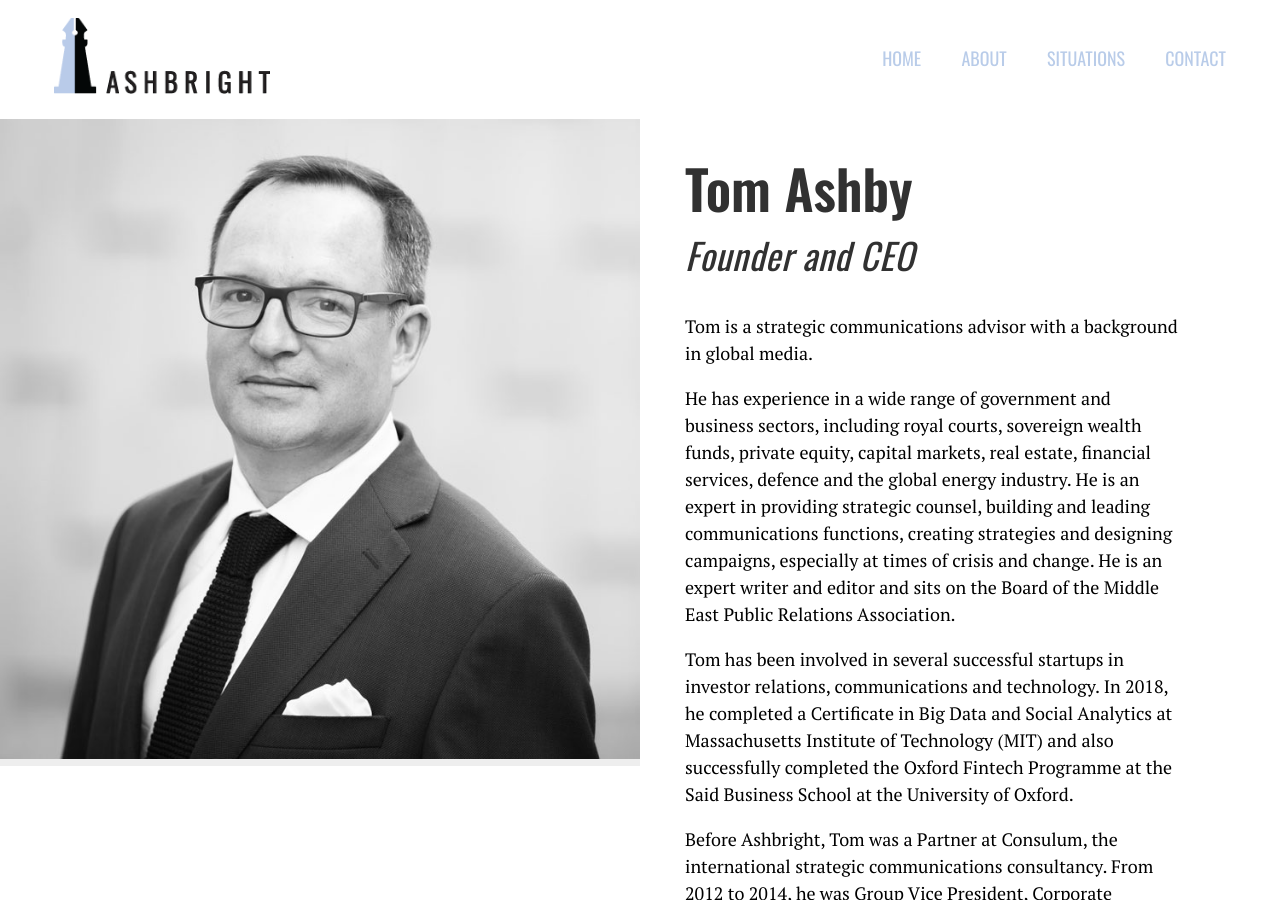
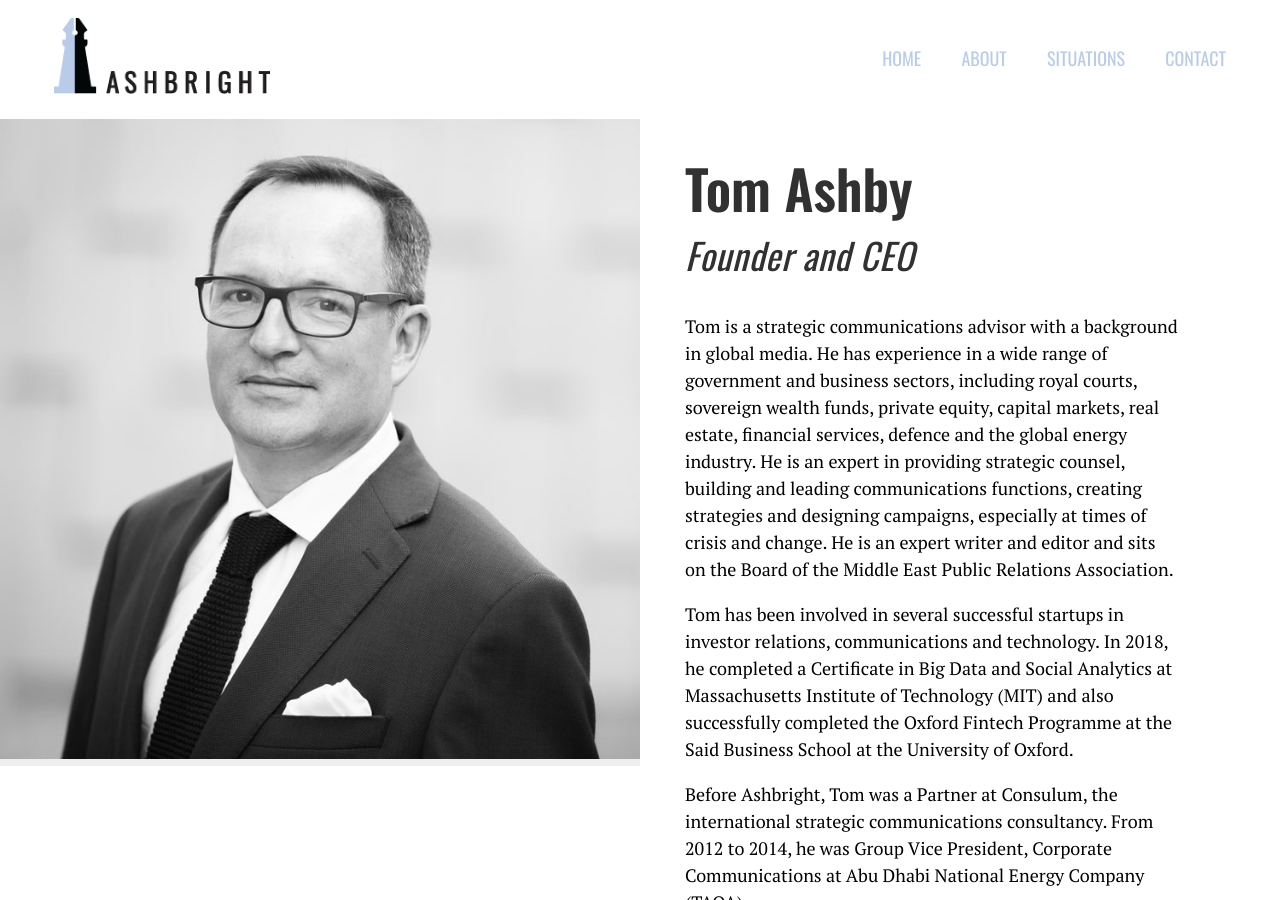
Before and after one commit to wearethoughtfox/ashbright, a Jekyll site: the page built from _bios/tom-ashby.md, in a window 1280 px wide and 900 px high. Built offline with Jekyll 4.4.1, drawn with Linux system fonts in a browser that asks for light colours; a script that is not in the unit is left out; part of the change alters nothing that is shown.

```diff
--- a/_bios/tom-ashby.md
+++ b/_bios/tom-ashby.md
@@ -4,10 +4,9 @@ title: Tom Ashby
 image: images/tom-ashby-square-web.jpg
 bio-name: Tom Ashby
 bio-title: Founder and CEO
+description: Tom is a strategic communications advisor with a background in global media. He is an expert in providing strategic counsel, building and leading communications functions, creating strategies and designing campaigns, especially at times of crisis and change.
 ---
-Tom is a strategic communications advisor with a background in global media.
-
-He has experience in a wide range of government and business sectors, including royal courts, sovereign wealth funds, private equity, capital markets, real estate, financial services, defence and the global energy industry. He is an expert in providing strategic counsel, building and leading communications functions, creating strategies and designing campaigns, especially at times of crisis and change. He is an expert writer and editor and sits on the Board of the Middle East Public Relations Association.
+Tom is a strategic communications advisor with a background in global media. He has experience in a wide range of government and business sectors, including royal courts, sovereign wealth funds, private equity, capital markets, real estate, financial services, defence and the global energy industry. He is an expert in providing strategic counsel, building and leading communications functions, creating strategies and designing campaigns, especially at times of crisis and change. He is an expert writer and editor and sits on the Board of the Middle East Public Relations Association.
 
 Tom has been involved in several successful startups in investor relations, communications and technology. In 2018, he completed a Certificate in Big Data and Social Analytics at Massachusetts Institute of Technology (MIT) and also successfully completed the Oxford Fintech Programme at the Said Business School at the University of Oxford.
 
```
